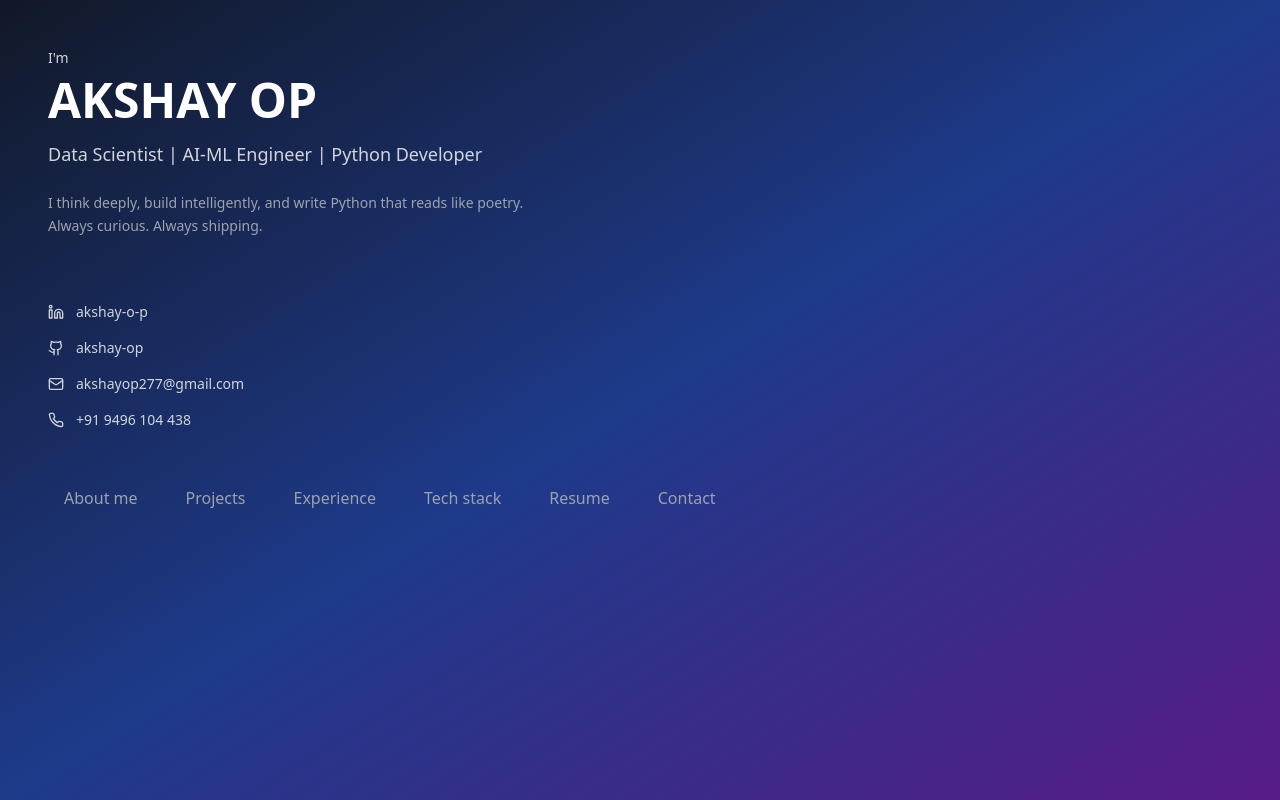
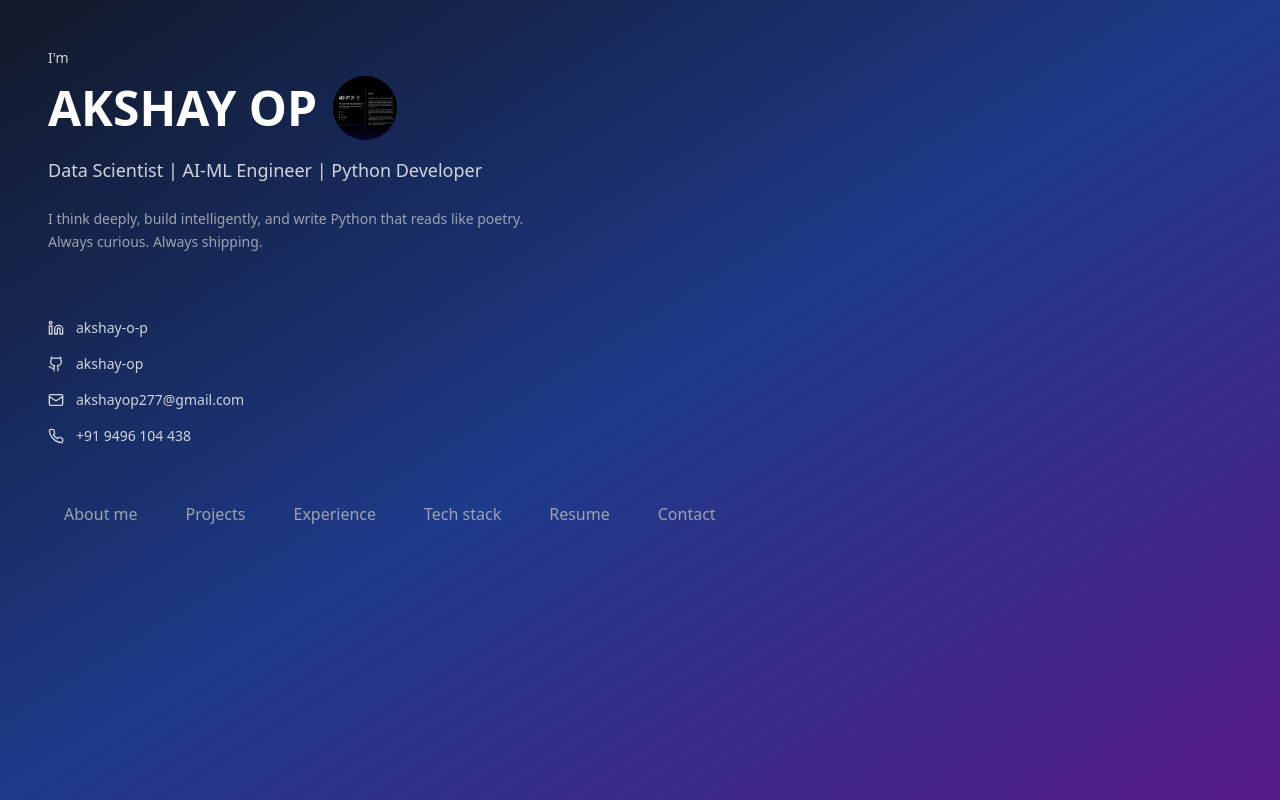
Before and after one commit to akshay-op/akshayop, a React (Vite) app: page / in a window 1280 px wide. Built offline with nearby package versions, Linux system fonts and the light colour scheme.

Commit message:
Add profile icon
Added a circular profile icon to the left section of the portfolio, as per the design.

```diff
--- a/src/components/Portfolio.tsx
+++ b/src/components/Portfolio.tsx
@@ -1,6 +1,7 @@
 
 import { useState } from 'react';
 import { Linkedin, Github, Mail, Phone } from 'lucide-react';
+import { Avatar, AvatarImage, AvatarFallback } from './ui/avatar';
 import AboutSection from './sections/AboutSection';
 import ProjectsSection from './sections/ProjectsSection';
 import ExperienceSection from './sections/ExperienceSection';
@@ -45,7 +46,13 @@ const Portfolio = () => {
       <div className={`${activeSection ? 'w-full md:w-1/2 lg:w-2/5' : 'w-full'} p-8 md:p-12 flex flex-col transition-all duration-300`}>
         <div className="mb-8">
           <p className="text-gray-300 text-sm mb-2">I'm</p>
-          <h1 className="text-white text-4xl md:text-5xl font-bold mb-4">AKSHAY OP</h1>
+          <div className="flex items-center gap-4 mb-4">
+            <h1 className="text-white text-4xl md:text-5xl font-bold">AKSHAY OP</h1>
+            <Avatar className="w-16 h-16">
+              <AvatarImage src="/lovable-uploads/2f00ec03-d8b4-4132-9f12-092e923613f9.png" alt="Akshay OP" />
+              <AvatarFallback className="bg-blue-500 text-white text-xl font-semibold">AO</AvatarFallback>
+            </Avatar>
+          </div>
           <p className="text-gray-300 text-lg mb-6">Data Scientist | AI-ML Engineer | Python Developer</p>
           <p className="text-gray-400 text-sm leading-relaxed mb-8">
             I think deeply, build intelligently, and write Python that reads like poetry.<br />
```
Also changed, not shown: public/lovable-uploads/2f00ec03-d8b4-4132-9f12-092e923613f9.png (added).
